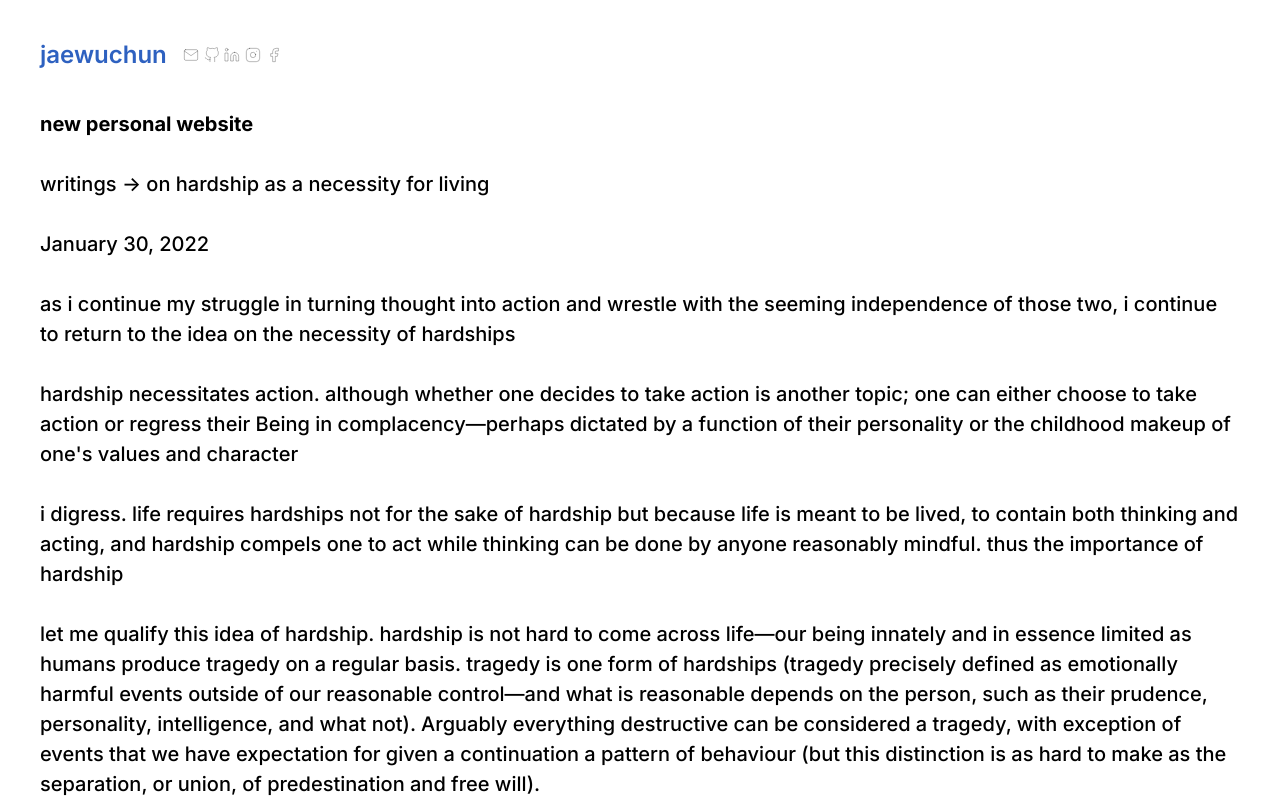
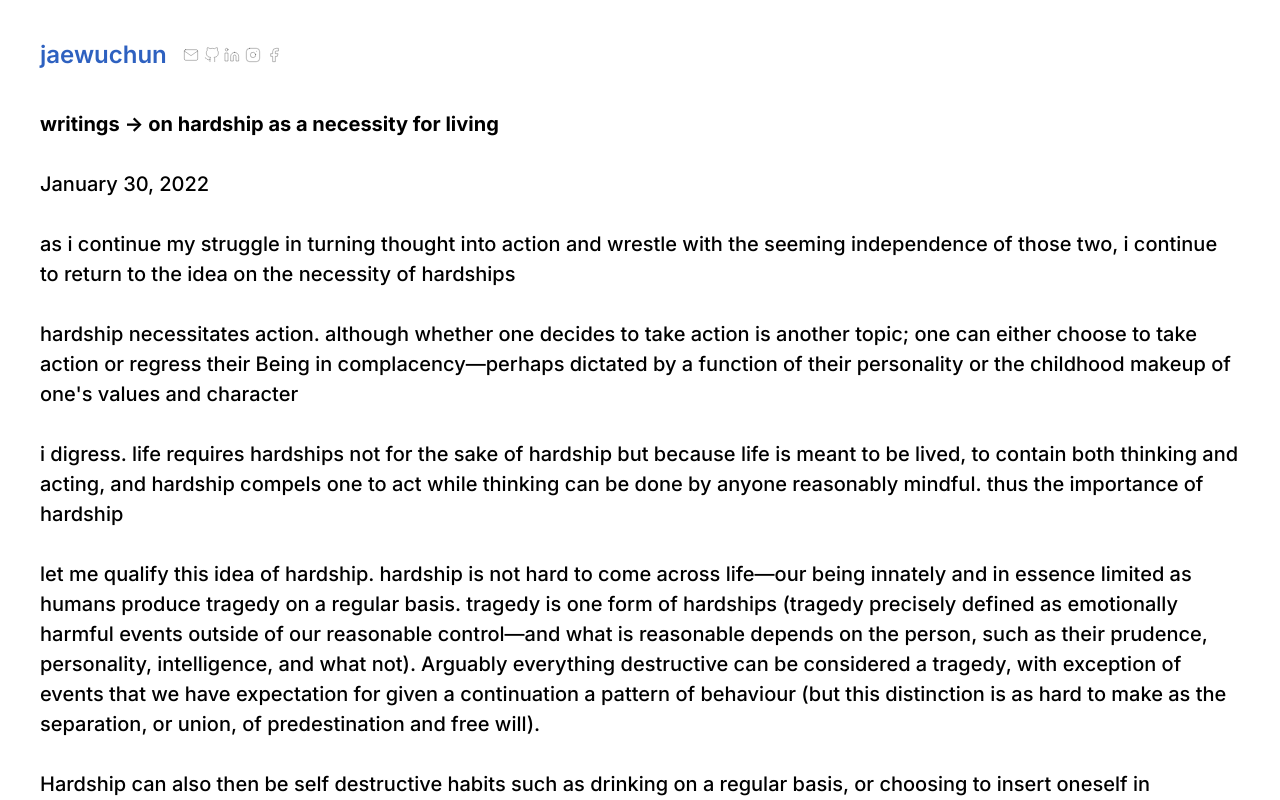
Before and after one commit to naijwu/textual, a Next.js app: page /writing/hardship in a window 1280 px wide. Shown: the top 800 px of the page. Built offline with nearby package versions, Linux system fonts and the light colour scheme.

Commit message:
fixed error

```diff
--- a/pages/writing/hardship.tsx
+++ b/pages/writing/hardship.tsx
@@ -18,10 +18,9 @@ const Hardship: NextPage = () => {
         <div className="page">
           <p>
             <strong>
-                new personal website
+                writings {`->`} on hardship as a necessity for living
             </strong>
             <br/><br/>
-            writings {`->`} on hardship as a necessity for living<br/><br/>
 
             January 30, 2022<br/><br/>
 
```
